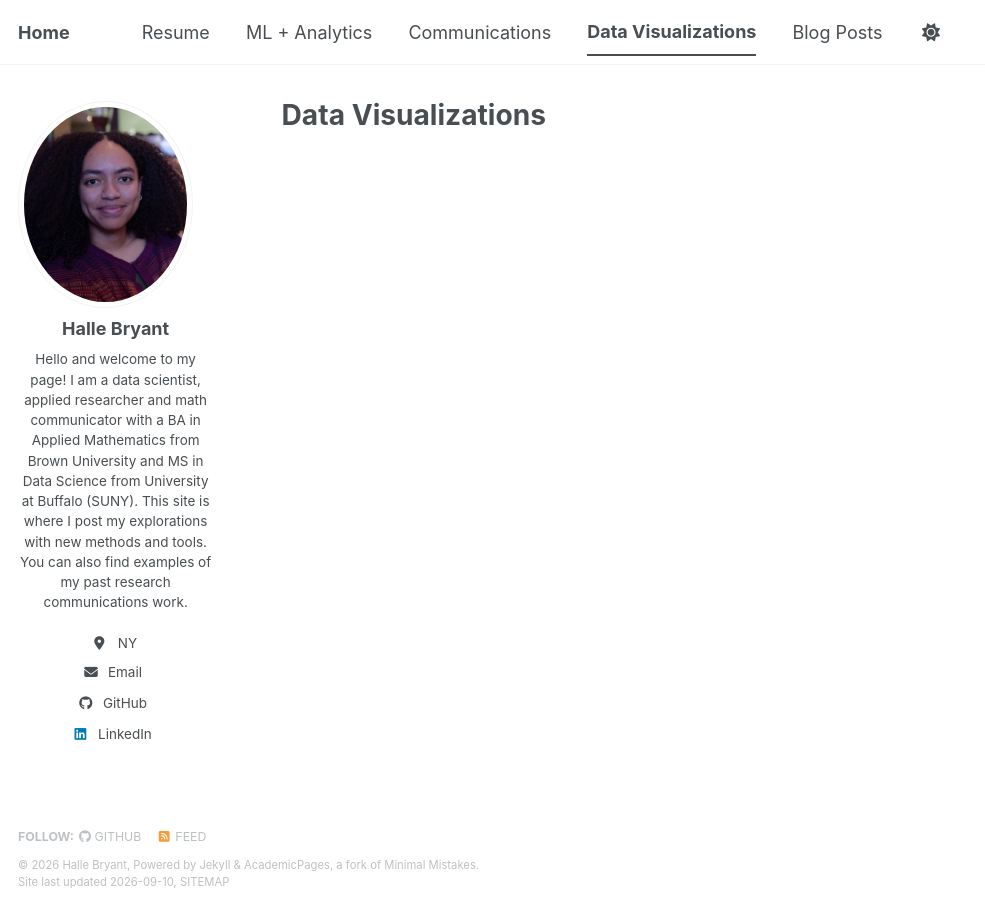
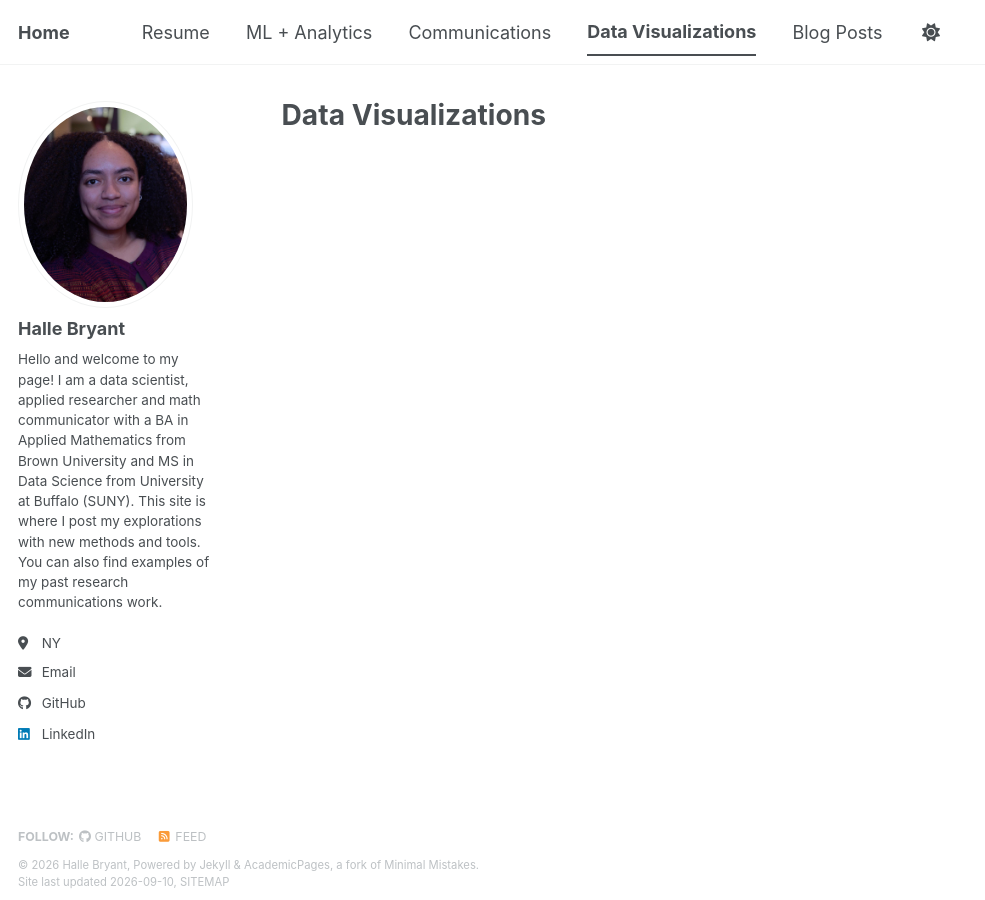
Before and after one commit to hallebryant/hallebryant.github.io, a Jekyll site: the page built from _pages/viz.html, in a window 1280 px wide. Shown: the whole page, without its empty margins (0-985 px from the left). Built offline with Jekyll 4.4.1, drawn with Linux system fonts in a browser that asks for light colours; a style sheet for code colours, icons or effects is not loaded.

Commit message:
Sidebaralignment

```diff
--- a/_pages/comms.html
+++ b/_pages/comms.html
@@ -4,6 +4,7 @@ title: "Communications Projects"
 permalink: /comms/
 author_profile: true
 ---
+{% include base_path %}
 
 {% for post in site.comms reversed %}
   {% include archive-single-talk.html %}
--- a/_sass/layout/_sidebar.scss
+++ b/_sass/layout/_sidebar.scss
@@ -13,11 +13,6 @@
   @include clearfix();
   margin-bottom: 1em;
 
-  text-align: center;
-  display: flex;
-  flex-direction: column;
-  align-items: center;
-
   @media (orientation: portrait) {
     margin-top: 1em;
   }
@@ -31,6 +26,11 @@
 
   @include breakpoint($large) {
     @include span(2 of 12);
+    max-width: $sidebar-link-max-width;
+    margin-left: auto;
+    margin-right: auto;
+    padding-left: 0;
+    padding-right: 0;
     opacity: 1;
     -webkit-transition: opacity 0.2s ease-in-out;
             transition: opacity 0.2s ease-in-out;
@@ -42,7 +42,10 @@
 
   @include breakpoint($x-large) {
     max-width: $sidebar-link-max-width;
+    margin-left: auto;
+    margin-right: auto;
     padding-right: 0;
+    padding-left: 0;
   }
 
   h2, h3, h4, h5, h6 {
```
